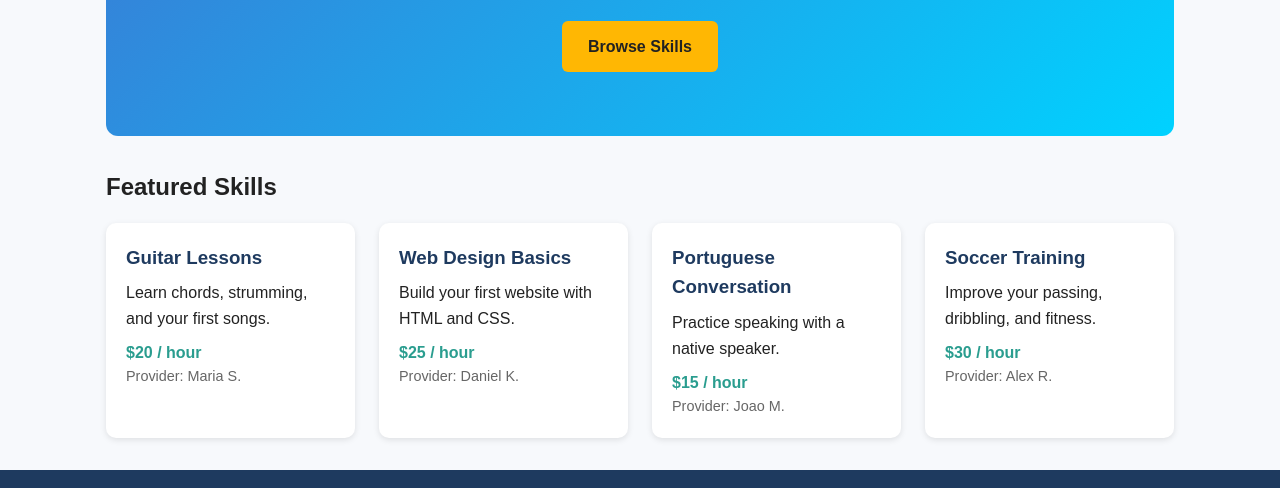
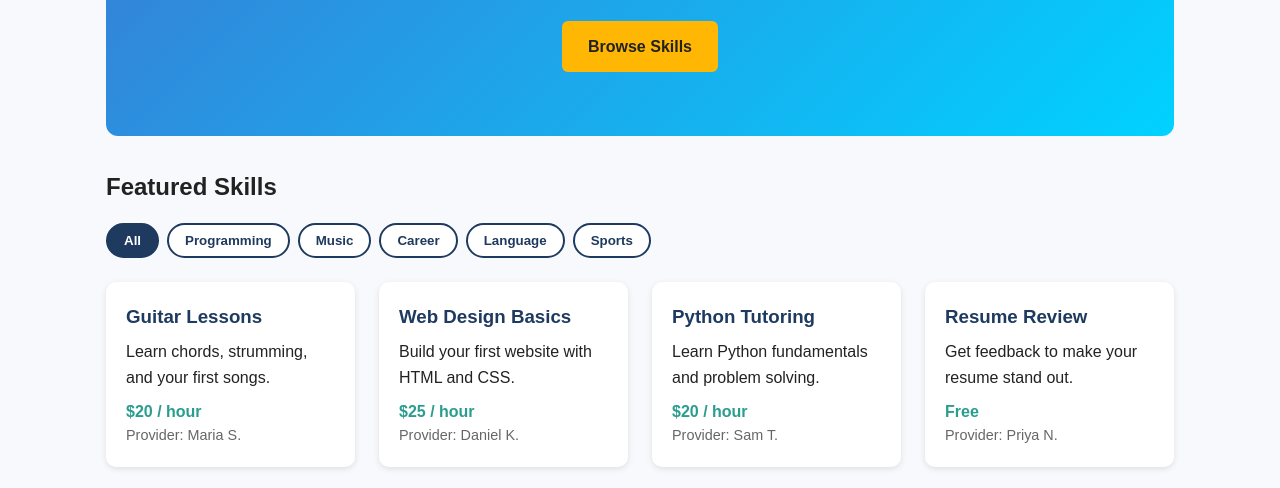
Before and after one commit to jmaia173/skills-swap-joao-unit8, a website: page index.html in a window 1280 px wide. Shown: the part 267-755 px from the top of the page. Drawn offline with Linux system fonts and the light colour scheme.

Commit message:
Add category filter buttons connected to filterSkillsByCategory

```diff
--- a/index.html
+++ b/index.html
@@ -28,49 +28,17 @@
 
     <section id="skills" class="skills">
       <h2>Featured Skills</h2>
-      <div class="card-container">
 
-        <article class="skill-card">
-          <h3>Guitar Lessons</h3>
-          <p class="description">Learn chords, strumming, and your first songs.</p>
-          <p class="price">$20 / hour</p>
-          <p class="provider">Provider: Maria S.</p>
-          <div class="details">
-            <p>Beginner friendly. Sessions are 1 hour, in person or online. Bring your own guitar.</p>
-          </div>
-        </article>
+      <div class="filter-bar" id="filter-bar">
+        <button class="filter-btn active" data-category="All">All</button>
+        <button class="filter-btn" data-category="Programming">Programming</button>
+        <button class="filter-btn" data-category="Music">Music</button>
+        <button class="filter-btn" data-category="Career">Career</button>
+        <button class="filter-btn" data-category="Language">Language</button>
+        <button class="filter-btn" data-category="Sports">Sports</button>
+      </div>
 
-        <article class="skill-card">
-          <h3>Web Design Basics</h3>
-          <p class="description">Build your first website with HTML and CSS.</p>
-          <p class="price">$25 / hour</p>
-          <p class="provider">Provider: Daniel K.</p>
-          <div class="details">
-            <p>Covers layout, styling, and responsive design. Laptop required.</p>
-          </div>
-        </article>
-
-        <article class="skill-card">
-          <h3>Portuguese Conversation</h3>
-          <p class="description">Practice speaking with a native speaker.</p>
-          <p class="price">$15 / hour</p>
-          <p class="provider">Provider: Joao M.</p>
-          <div class="details">
-            <p>Casual conversation practice for all levels. Focus on everyday vocabulary and pronunciation.</p>
-          </div>
-        </article>
-
-        <article class="skill-card">
-          <h3>Soccer Training</h3>
-          <p class="description">Improve your passing, dribbling, and fitness.</p>
-          <p class="price">$30 / hour</p>
-          <p class="provider">Provider: Alex R.</p>
-          <div class="details">
-            <p>Drills for all levels, focused on technique and game awareness. Cleats recommended.</p>
-          </div>
-        </article>
-
-      </div>
+      <div class="card-container" id="card-container"></div>
     </section>
   </main>
 
@@ -78,6 +46,7 @@
     <p>&copy; 2026 Skill Swap</p>
   </footer>
 
+  <script src="skillswap-functions.js"></script>
   <script src="script.js"></script>
 </body>
 </html>
--- a/script.js
+++ b/script.js
@@ -1,11 +1,103 @@
 // Skill Swap scripts
 
-// Toggle expand/collapse on a skill card when it is clicked.
-// (AI-assisted: event listener loop and classList.toggle pattern)
-const skillCards = document.querySelectorAll('.skill-card');
+const skills = [
+  {
+    title: 'Guitar Lessons',
+    category: 'Music',
+    price: 20,
+    description: 'Learn chords, strumming, and your first songs.',
+    provider: 'Maria S.',
+    details: 'Beginner friendly. Sessions are 1 hour, in person or online. Bring your own guitar.'
+  },
+  {
+    title: 'Web Design Basics',
+    category: 'Programming',
+    price: 25,
+    description: 'Build your first website with HTML and CSS.',
+    provider: 'Daniel K.',
+    details: 'Covers layout, styling, and responsive design. Laptop required.'
+  },
+  {
+    title: 'Python Tutoring',
+    category: 'Programming',
+    price: 20,
+    description: 'Learn Python fundamentals and problem solving.',
+    provider: 'Sam T.',
+    details: 'Variables, loops, functions, and data structures. Laptop required.'
+  },
+  {
+    title: 'Resume Review',
+    category: 'Career',
+    price: 0,
+    description: 'Get feedback to make your resume stand out.',
+    provider: 'Priya N.',
+    details: 'Free 30-minute review focused on formatting, wording, and impact.'
+  },
+  {
+    title: 'Portuguese Conversation',
+    category: 'Language',
+    price: 15,
+    description: 'Practice speaking with a native speaker.',
+    provider: 'Joao M.',
+    details: 'Casual conversation practice for all levels. Focus on everyday vocabulary and pronunciation.'
+  },
+  {
+    title: 'Soccer Training',
+    category: 'Sports',
+    price: 30,
+    description: 'Improve your passing, dribbling, and fitness.',
+    provider: 'Alex R.',
+    details: 'Drills for all levels, focused on technique and game awareness. Cleats recommended.'
+  }
+];
 
-skillCards.forEach((card) => {
-  card.addEventListener('click', () => {
+const cardContainer = document.getElementById('card-container');
+const filterBar = document.getElementById('filter-bar');
+
+function formatPrice(price) {
+  return price === 0 ? 'Free' : `$${price} / hour`;
+}
+
+function renderSkills(list) {
+  if (list.length === 0) {
+    cardContainer.innerHTML = '<p class="empty-message">No skills found in this category.</p>';
+    return;
+  }
+
+  cardContainer.innerHTML = list
+    .map(
+      (skill) => `
+        <article class="skill-card">
+          <h3>${skill.title}</h3>
+          <p class="description">${skill.description}</p>
+          <p class="price">${formatPrice(skill.price)}</p>
+          <p class="provider">Provider: ${skill.provider}</p>
+          <div class="details">
+            <p>${skill.details}</p>
+          </div>
+        </article>`
+    )
+    .join('');
+}
+
+// Filter buttons: call filterSkillsByCategory and re-render
+filterBar.addEventListener('click', (event) => {
+  const button = event.target.closest('.filter-btn');
+  if (!button) return;
+
+  filterBar.querySelectorAll('.filter-btn').forEach((btn) => btn.classList.remove('active'));
+  button.classList.add('active');
+
+  renderSkills(filterSkillsByCategory(skills, button.dataset.category));
+});
+
+// Toggle expand/collapse on a skill card (event delegation so it works after re-render)
+cardContainer.addEventListener('click', (event) => {
+  const card = event.target.closest('.skill-card');
+  if (card) {
     card.classList.toggle('expanded');
-  });
+  }
 });
+
+// Initial render
+renderSkills(skills);
--- a/skillswap-functions.js
+++ b/skillswap-functions.js
@@ -5,4 +5,7 @@ function filterSkillsByCategory(skills, category) {
   return skills.filter((skill) => skill.category === category);
 }
 
-module.exports = { filterSkillsByCategory };
+// Export for Jest (Node) only; the browser has no `module`
+if (typeof module !== 'undefined' && module.exports) {
+  module.exports = { filterSkillsByCategory };
+}
--- a/styles.css
+++ b/styles.css
@@ -173,3 +173,36 @@ footer {
     gap: 1rem;
   }
 }
+
+/* ===== Filter Buttons ===== */
+.filter-bar {
+  display: flex;
+  flex-wrap: wrap;
+  gap: 0.5rem;
+  margin-bottom: 1.5rem;
+}
+
+.filter-btn {
+  padding: 0.5rem 1rem;
+  border: 2px solid #1e3a5f;
+  border-radius: 20px;
+  background-color: #fff;
+  color: #1e3a5f;
+  font-weight: bold;
+  cursor: pointer;
+  transition: background-color 0.2s, color 0.2s;
+}
+
+.filter-btn:hover {
+  background-color: #e3ecf7;
+}
+
+.filter-btn.active {
+  background-color: #1e3a5f;
+  color: #fff;
+}
+
+.empty-message {
+  grid-column: 1 / -1;
+  color: #666;
+}
```
